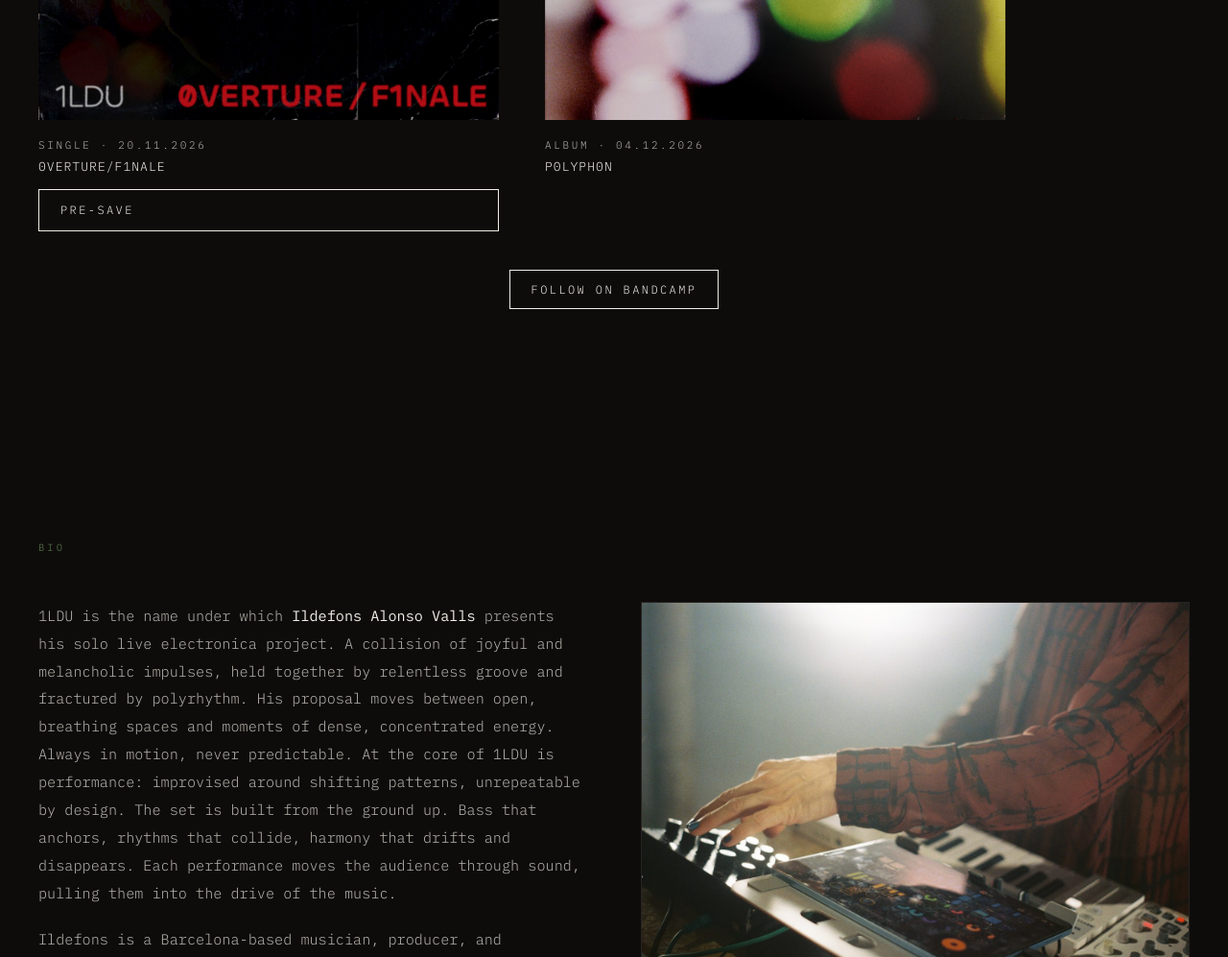
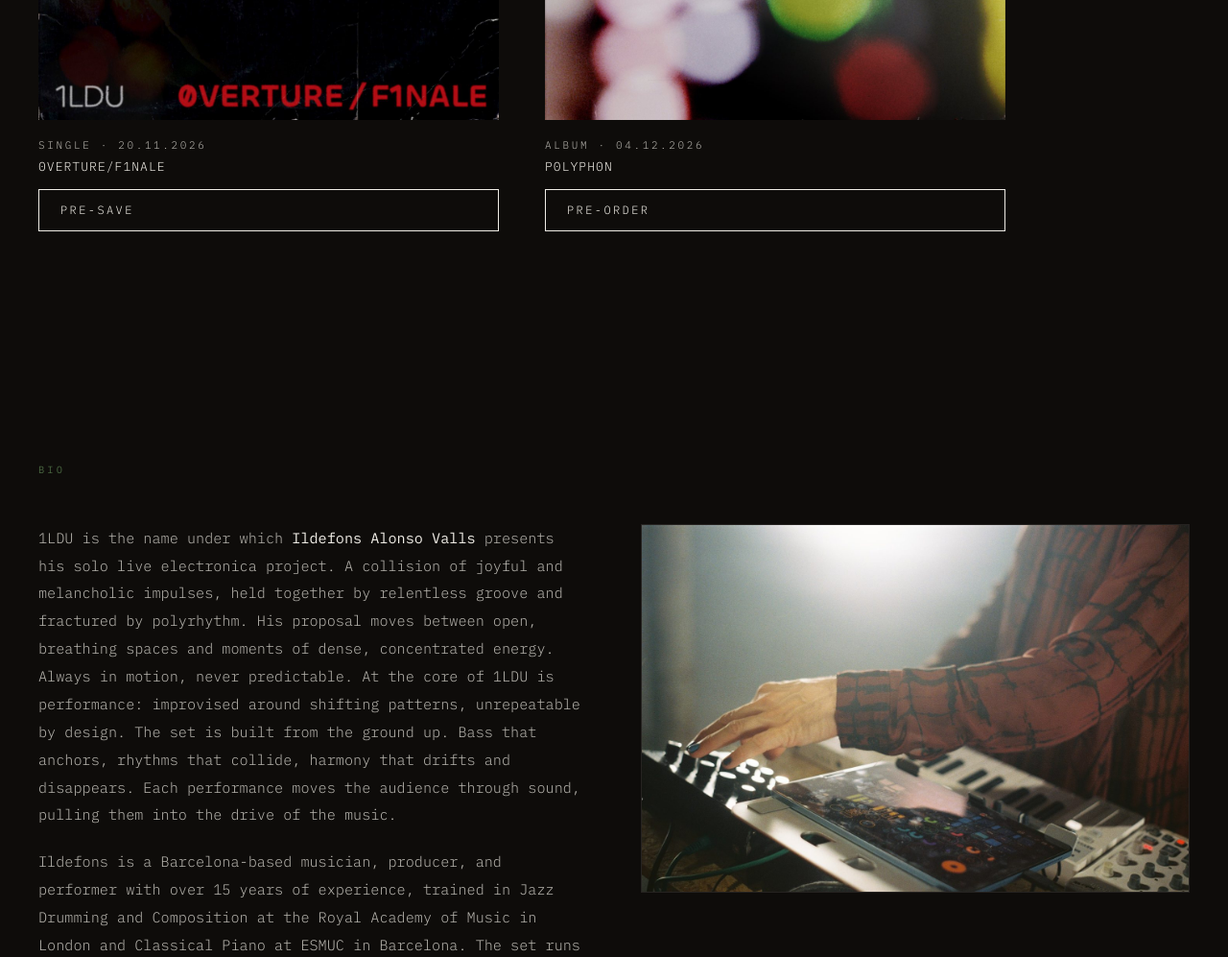
Before and after one commit to ildu111/1ldu-web, a plain HTML site: page index.html in a window 1280 px wide. Shown: the part 1340-2337 px from the top of the page at 96% size. Drawn offline with Linux system fonts and the light colour scheme; a script that the page names is missing.

Commit message:
Release: botó Pre-order (Bandcamp) a la fitxa de P0LYPH0N
Co-Authored-By: Claude Opus 5.5 <noreply@anthropic.com>
Claude-Session: https://claude.ai/code/session_01NtaUb37XJAHr9DMWxgMEHC

```diff
--- a/index.html
+++ b/index.html
@@ -556,10 +556,10 @@ footer {
       </div>
       <div class="rel-item">
         <img src="img/cover-p0lyph0n.jpg" alt="1LDU — P0LYPH0N cover" loading="lazy">
-        <div class="rel-meta"><span class="rel-type">Album · 04.12.2026</span><br>P0LYPH0N</div>
+        <div class="rel-meta"><span class="rel-type">Album · 04.12.2026</span><br>P0LYPH0N<br>
+        <a class="rel-btn" href="https://1ldu.bandcamp.com" target="_blank" rel="noopener">Pre-order</a></div>
       </div>
     </div>
-    <div class="rel-follow" style="text-align:center;margin-top:28px"><a class="rel-btn" href="https://1ldu.bandcamp.com" target="_blank" rel="noopener">Follow on Bandcamp</a></div>
   </div>
 </section>
 
```
